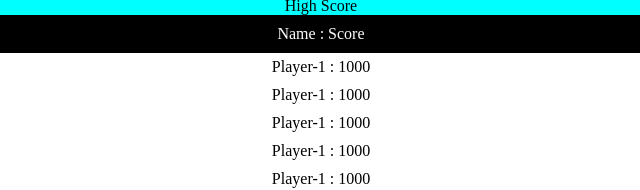
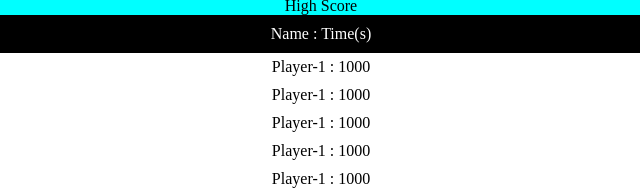
Before and after one commit to deveshwar08/color-tiles, a plain HTML site: page index.html in a window 1280 px wide. Shown: the part 708-898 px from the top of the page, 319-959 px from the left. Drawn offline with Linux system fonts and the light colour scheme.

Commit message:
Update index.html

```diff
--- a/index.html
+++ b/index.html
@@ -42,7 +42,7 @@
     </div>
     High Score
     <div>
-        <li class="high-score-heading">Name : Score</li>
+        <li class="high-score-heading">Name : Time(s)</li>
         <ul id="high-score">
 
         </ul>
```
